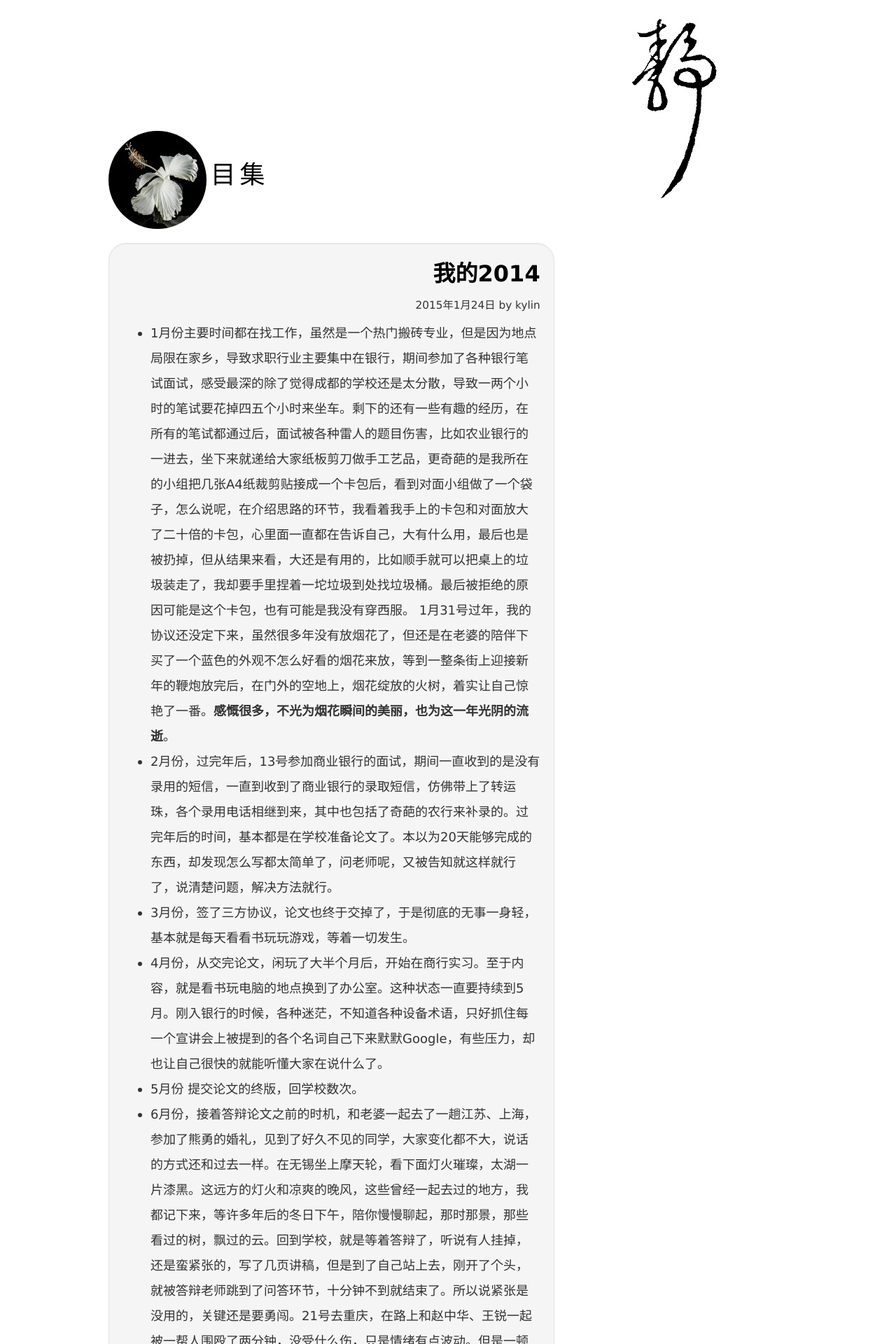
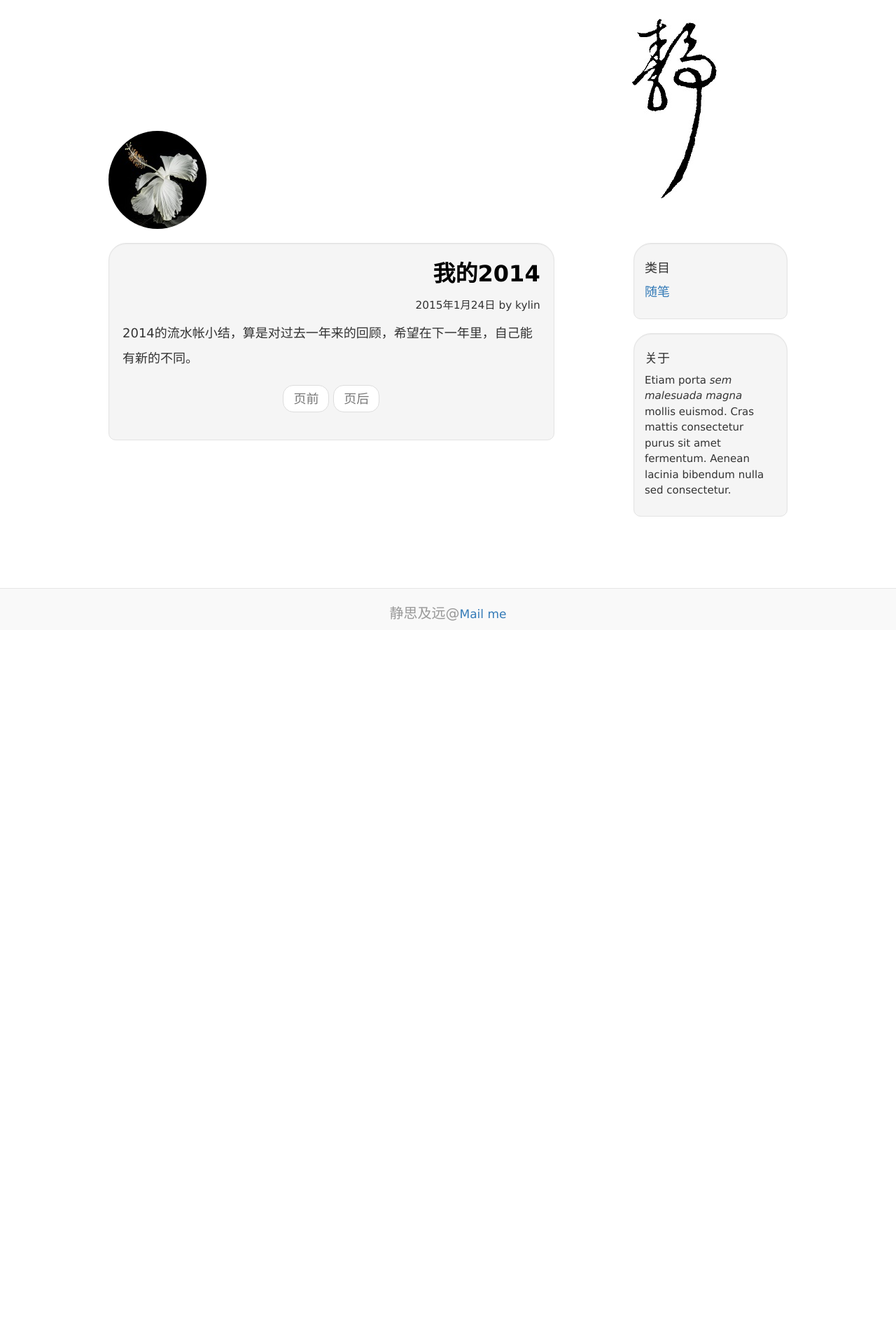
Before and after one commit to Kylinking/kylinking.github.io, a Jekyll site: the page built from index.html, in a window 1280 px wide. Shown: the top 1920 px of the page at 70% size. Built offline with Jekyll 4.4.1, drawn with Linux system fonts in a browser that asks for light colours; nearby versions of some CDN libraries; the list of posts is cut into pages by our own code; comment, search, counter and statistics services are not loaded; after the commit the page ends 900 px from its top, so only the background shows below that; some of the changed text lies outside the part shown.

Commit message:
page category && comment by uyan.cc

```diff
--- a/_posts/2015-01-24-2014-zong-jie.md
+++ b/_posts/2015-01-24-2014-zong-jie.md
@@ -2,6 +2,8 @@
 layout: post
 author: kylin
 title: 我的2014
+category: Work
+excerpt: 2014的流水帐小结，算是对过去一年来的回顾，希望在下一年里，自己能有新的不同。
 ---
 - 1月份主要时间都在找工作，虽然是一个热门搬砖专业，但是因为地点局限在家乡，导致求职行业主要集中在银行，期间参加了各种银行笔试面试，感受最深的除了觉得成都的学校还是太分散，导致一两个小时的笔试要花掉四五个小时来坐车。剩下的还有一些有趣的经历，在所有的笔试都通过后，面试被各种雷人的题目伤害，比如农业银行的一进去，坐下来就递给大家纸板剪刀做手工艺品，更奇葩的是我所在的小组把几张A4纸裁剪贴接成一个卡包后，看到对面小组做了一个袋子，怎么说呢，在介绍思路的环节，我看着我手上的卡包和对面放大了二十倍的卡包，心里面一直都在告诉自己，大有什么用，最后也是被扔掉，但从结果来看，大还是有用的，比如顺手就可以把桌上的垃圾装走了，我却要手里捏着一坨垃圾到处找垃圾桶。最后被拒绝的原因可能是这个卡包，也有可能是我没有穿西服。
 1月31号过年，我的协议还没定下来，虽然很多年没有放烟花了，但还是在老婆的陪伴下买了一个蓝色的外观不怎么好看的烟花来放，等到一整条街上迎接新年的鞭炮放完后，在门外的空地上，烟花绽放的火树，着实让自己惊艳了一番。**感慨很多，不光为烟花瞬间的美丽，也为这一年光阴的流逝**。
--- a/assets/default.css
+++ b/assets/default.css
@@ -117,3 +117,13 @@
   border-top-right-radius: 25px;
   border-top-left-radius: 25px;
 }
+
+.sidebar-category {
+  padding: 15px;
+}
+.sidebar-about {
+  font-style: bold;
+  padding: 15px;
+  font-size: 15px;
+
+}
--- a/assets/default.js
+++ b/assets/default.js
@@ -1,8 +1,18 @@
-(function(i,s,o,g,r,a,m){i['GoogleAnalyticsObject']=r;i[r]=i[r]||function(){
+
+  (function(i,s,o,g,r,a,m){i['GoogleAnalyticsObject']=r;i[r]=i[r]||function(){
   (i[r].q=i[r].q||[]).push(arguments)},i[r].l=1*new Date();a=s.createElement(o),
   m=s.getElementsByTagName(o)[0];a.async=1;a.src=g;m.parentNode.insertBefore(a,m)
   })(window,document,'script','//www.google-analytics.com/analytics.js','ga');
 
   ga('create', 'UA-58905399-1', 'auto');
-  ga('require', 'linkid', 'linkid.js');
   ga('send', 'pageview');
+
+/* * * CONFIGURATION VARIABLES: EDIT BEFORE PASTING INTO YOUR WEBPAGE * * */
+ var disqus_shortname = 'kylinking'; // required: replace example with your forum shortname
+
+ /* * * DON'T EDIT BELOW THIS LINE * * */
+(function() {
+    var dsq = document.createElement('script'); dsq.type = 'text/javascript'; dsq.async = true;
+    dsq.src = '//' + disqus_shortname + '.disqus.com/embed.js';
+    (document.getElementsByTagName('head')[0] || document.getElementsByTagName('body')[0]).appendChild(dsq);
+})();
--- a/index.html
+++ b/index.html
@@ -1,5 +1,4 @@
 ---
-title: 我的Blog
 ---
 <!DOCTYPE html>
 <html>
@@ -8,16 +7,6 @@
 	  <link rel="stylesheet" type="text/css" href="/assets/bootstrap/css/bootstrap.min.css">
 	  <link rel="stylesheet" type="text/css" href="/assets/default.css">
 	　<title>静</title>
- <script>
-  (function(i,s,o,g,r,a,m){i['GoogleAnalyticsObject']=r;i[r]=i[r]||function(){
-  (i[r].q=i[r].q||[]).push(arguments)},i[r].l=1*new Date();a=s.createElement(o),
-  m=s.getElementsByTagName(o)[0];a.async=1;a.src=g;m.parentNode.insertBefore(a,m)
-  })(window,document,'script','//www.google-analytics.com/analytics.js','ga');
-
-  ga('create', 'UA-58905399-1', 'auto');
-  ga('send', 'pageview');
-
-</script>
 	</head>
 	<body>
 		<div class="page">
@@ -27,8 +16,6 @@
 			<div class="blog-header container">
 			    <nav>
 			      <img src="{{ base-url }}/assets/flower.jpg" alt="" class="img-circle">
-			      <a class="nav-item" href="#">目</a>
-			      <a class="nav-item" href="#">集</a>
 			    </nav>
 			</div>
 			<div class="container blog-index" >
@@ -39,24 +26,9 @@
 			  	 	<a class="post-title-index" href="{{ post.url }}"><p class="text-right "><strong>{{ post.title }}</strong></p></a>
 			  	 	<p class="post-meta-index small text-right">{{ post.date | date: "%Y年%-m月%-d日 "}} by {{ post.author }}</p>
 			  	 	<div class="excerpt">
-			  	 		{{ post.content }}
+			  	 		{{ post.excerpt }}
 			  	 	</div>
-			  	 	  <div id="disqus_thread"></div>
-    <script type="text/javascript">
-        /* * * CONFIGURATION VARIABLES: EDIT BEFORE PASTING INTO YOUR WEBPAGE * * */
-        var disqus_shortname = 'kylinking'; // required: replace example with your forum shortname
-
-        /* * * DON'T EDIT BELOW THIS LINE * * */
-        (function() {
-            var dsq = document.createElement('script'); dsq.type = 'text/javascript'; dsq.async = true;
-            dsq.src = '//' + disqus_shortname + '.disqus.com/embed.js';
-            (document.getElementsByTagName('head')[0] || document.getElementsByTagName('body')[0]).appendChild(dsq);
-        })();
-    </script>
-    <noscript>Please enable JavaScript to view the <a href="https://disqus.com/?ref_noscript">comments powered by Disqus.</a></noscript>
-			  	 </div>
 			  	 {% endfor %}
-
 				<div class="text-center">
 				  <ul class="pager">
 				  	{% if paginator.previous_page %}
@@ -66,7 +38,6 @@
 					  {% else %}
 					   <a href="{{ paginator.previous_page_path }}">页前</a>
 				      {% endif %}
-
 				    {% else %}
 				    	<li class="disabled"><a href="#">页前</a>
 				    {% endif %}
@@ -82,13 +53,27 @@
 				  </ul>
 				</div>
 			  </div>
+			  </div>
+			   <div class="col-sm-3 col-sm-offset-1">
+
+          <div class="sidebar-category well">
+            <h4>类目</h4>
+            <ol class="list-unstyled">
+              <li><a href="#">随笔</a></li>
+            </ol>
+          </div>
+           <div class="sidebar-about well">
+            <h4>关于</h4>
+            <p>Etiam porta <em>sem malesuada magna</em> mollis euismod. Cras mattis consectetur purus sit amet fermentum. Aenean lacinia bibendum nulla sed consectetur.</p>
+          </div>
+        </div>
 			  </div><!-- row -->
 			</div>
 			<div class="to-top"></div>
 		</div>
 			{% include footer.html %}
 		  <script type="text/javascript" src="/assets/default.js"></script>
-		  <script src="http://code.jquery.com/jquery-1.11.2.min.js"></script>
+		  <scripttype="text/javascript" src="http://code.jquery.com/jquery-1.11.2.min.js"></script>
 		  <script type="text/javascript" src="/assets/bootstrap/js/bootstrap.min.js"></script>
 	</body>
 </html>
```
Also changed, not shown: _layouts/category.html (added, +82 -0 lines), _layouts/post.html (+7 -20 lines), 9 other files.
